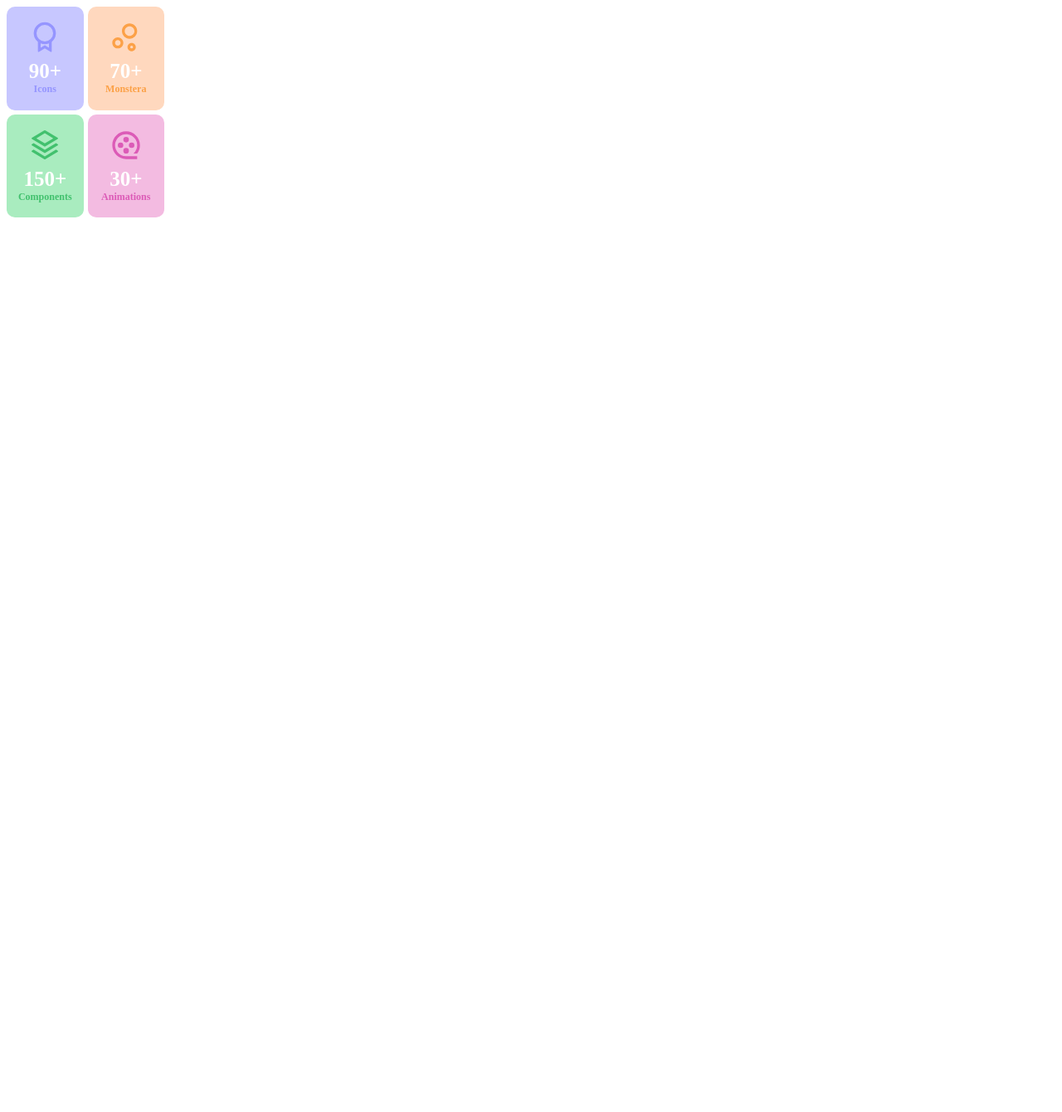
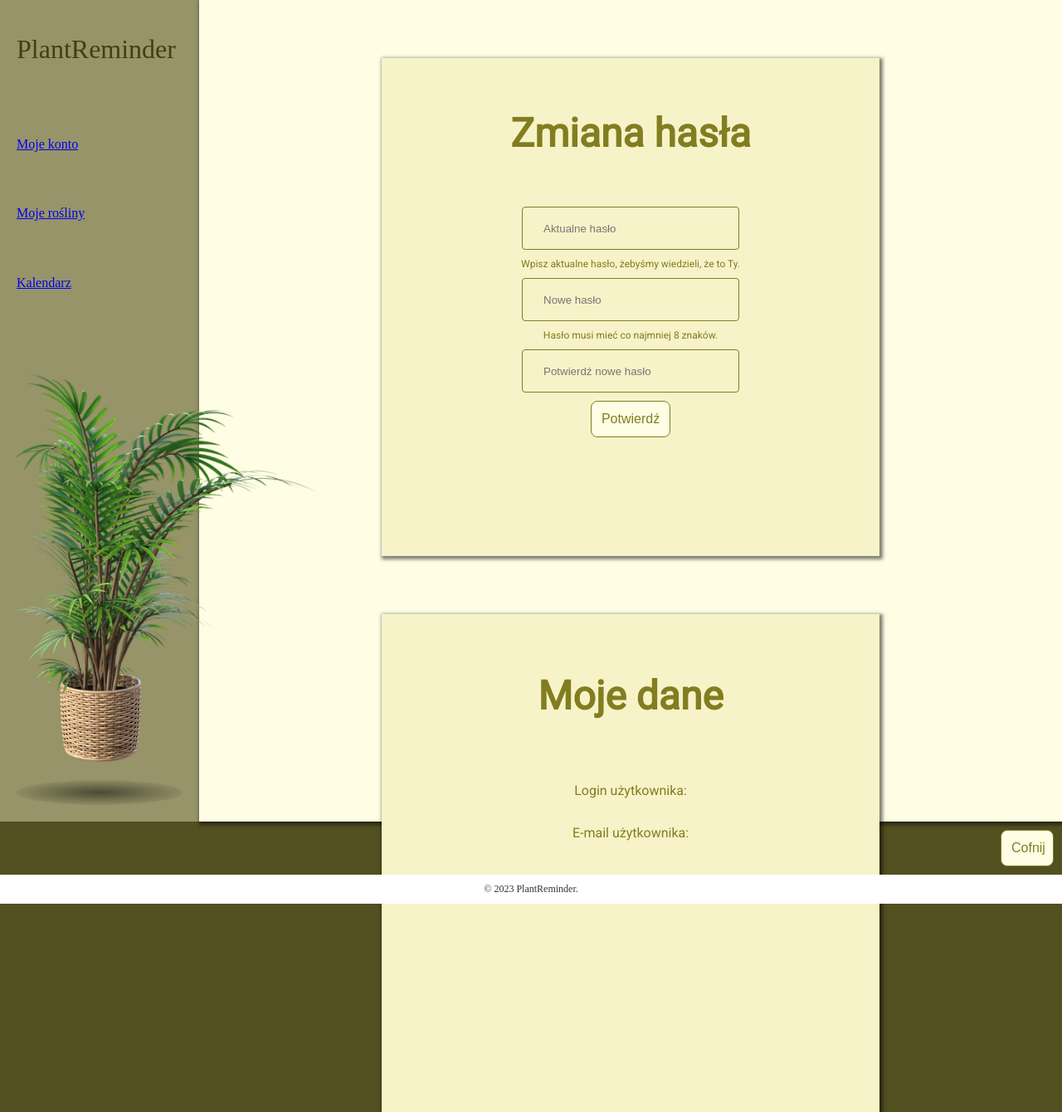
Before and after one commit to Maja06063/PlantReminder, a Flask app: template ServerApp/templates/my_account.html in a window 1280 px wide. Shown: the whole page at 83% size. Before the commit the page ends 262 px from the top, so only its background shows below. Run offline with Flask 3, Linux system fonts and the light colour scheme; the template is opened without the code that fills it, so the values that code supplies are empty.

Commit message:
Ostatni stan przed wprowadzaniem cookies

```diff
--- a/ServerApp/backend.py
+++ b/ServerApp/backend.py
@@ -1,7 +1,9 @@
 from flask import Flask, request, render_template
 from podstrona_login import generate_logged_page
+from my_account import generate_my_account_page
 from dbConector import base_connect
 from users import userRegistered
+import json
 
 app = Flask(__name__) #tworzenie nowej instancji klasy Flask
 
@@ -10,6 +12,7 @@ def initial_web_page():
     return render_template("index.html")
 
 @app.route('/podstrona_login', methods=['GET'])
+@app.route('/my_account', methods=['GET'])
 def redirect_to_login_page():
     return "<script>location.href = '/';</script>"
 
@@ -39,10 +42,10 @@ def logged_page():
     cursor.execute("SELECT * FROM UserName WHERE login = '" + post_data_dict["login"] + "';")
     rows = cursor.fetchall()
 
-    if (len(rows) == 1):
+    if (len(rows) == 1): #Sprawdzamy czy znaleziono uzytkownika o podany loginie
 
-        if (str(rows[0][1])==str(post_data_dict["password"])):
-            return generate_logged_page(post_data_dict, connection)
+        if (str(rows[0][1])==str(post_data_dict["password"])): #Sprawdzamy czy zgadza sie haslo
+            return generate_logged_page(post_data_dict, connection) #funkcja zwraca gotowa strone
 
         return render_template("index.html") + """
             <script>var pass_error = document.getElementById("pass_error");
@@ -54,6 +57,22 @@ def logged_page():
         login_error.style.display = "block";</script>
         """
 
+@app.route('/my_account', methods=['POST'])
+def redirect_to_my_account_page():
+    post_data_dict = request.get_json()
+    cursor = connection.cursor()
+    cursor.execute("SELECT * FROM UserName WHERE login = '" + post_data_dict["login"] + "';")
+    rows = cursor.fetchall()
+
+    if (len(rows) == 1): #Sprawdzamy czy znaleziono uzytkownika o podany loginie
+
+        if (str(rows[0][1])==str(post_data_dict["password"])): #Sprawdzamy czy zgadza sie haslo
+            return generate_my_account_page(post_data_dict, connection) #funkcja zwraca gotowa strone
+
+        return "Błąd: Hasło się nie zgadza!"
+
+    return "Błąd: Login się nie zgadza!"
+
 if __name__ == '__main__':
     connection = base_connect()
     app.run()
--- a/ServerApp/podstrona_login.py
+++ b/ServerApp/podstrona_login.py
@@ -67,6 +67,6 @@ def generate_logged_page(args_dict, connection) -> str:
     cursor.execute("SELECT * FROM Plants WHERE login = '" + args_dict["login"] + "';")
     plants = cursor.fetchall()
 
-
-
-    return render_template("podstrona_login.html") + generate_plants_cards(plants,connection)
+    return render_template("podstrona_login.html") + generate_plants_cards(plants,connection)+'''
+    <script>localStorage.setItem('login', '%s');
+    localStorage.setItem('password', '%s');</script>'''% (args_dict["login"], args_dict["password"])
--- a/ServerApp/static/styles/my_account.css
+++ b/ServerApp/static/styles/my_account.css
@@ -1,74 +1,82 @@
-.card {
-    width: 190px;
-    height: 254px;
-    color: white;
-    display: grid;
-    grid-template-columns: 1fr 1fr;
-    grid-template-rows: 1fr 1fr;
-    gap: 5px;
-    overflow: visible;
+body {
+    margin: 0;
+    padding: 0;
+    display: flex;
+    justify-content: space-between; /* Ustawienie równego odstępu między kontenerami */
 }
 
-   .card .item {
-    border-radius: 10px;
-    width: 100%;
-    height: 100%;
+.container-left,
+.container-right {
     display: flex;
     flex-direction: column;
     align-items: center;
-    justify-content: center;
+    width: 600px;
+    height: 600px;
+    margin: 0 auto;
+    margin-top: 70px;
+    padding: 0;
+    box-shadow: 0 0 5px rgba(0, 0, 0, 0.9);
+    font-family: 'Roboto', sans-serif;
+    box-shadow: 2px 2px 4px 2px rgba(0, 0, 0, 0.5);
+    background-color: rgb(247, 243, 200); /* Kolor beżowy */
+    padding: 20px; /* Wewnętrzny odstęp */
+    box-sizing: border-box; /* Włączenie padding do szerokości */
 }
 
-   .item:hover {
-    transform: scale(0.95);
-    transition: all 0.3s;
+.container-left form {
+    display: flex;
+    flex-direction: column;
+    justify-content: center;
+    align-items: center;
 }
 
-   .item svg {
-    width: 40px;
-    height: 40px;
-    margin-bottom: 7px;
+.container-right .h2,.container-left .h1{
+    font-size: 48px;
+    color: #827d20;
+    padding: 10px;
+    margin-bottom: 50px;
+  }
+.container-left input {
+    width: 210px;
+    height: 50px;
+    padding: 0 25px;
+    background: transparent;
+    border-radius: 4px;
+    border: 1px solid #fe4567;
+    color: #44433d;
+    animation: shake_541 0.14s 3;
+  }
+  .container-left .act_pass_text{
+    font-size: 12px;
+    color: #827d20;
+    margin-bottom: 50px;
+    margin-top: 10px;
+    margin-bottom: 10px;
+  }
+  .container-right .my_data{
+    color: #827d20;
+  }
+  input:valid {
+    border-color: #827d20;
+    animation: none;
   }
 
-   .item--1 {
-    background: #c7c7ff;
+.container-left button {
+    display: flex;
+    justify-content: center;
+    margin-top: 10px;
+    white-space: nowrap; /* Tekst nie będzie się zawijał */
+    background-color: #fffbb3;
+    border: 1px solid #3A3A3A;
+    color: #827d20;
+    border-color: #827d20;
+    border-radius: 8px; /* Zwiększenie zaokrąglenia rogów */
+    font-size: 16px; /* Zwiększenie rozmiaru czcionki */
 }
 
-   .item--2 {
-    background: #ffd8be;
+  .container-left .confirm-button{
+    margin-top: 2%;
   }
-
-   .item--3 {
-    background: #a9ecbf;
+  .container-left .confirm-button:hover{
+    background-color: #9e982dc0;
   }
-
-   .item--4 {
-    background: #f3bbe1;
-   }
-
-   .quantity {
-    font-size: 25px;
-    font-weight: 600;
-   }
-
-   .text {
-    font-size: 12px;
-    font-family: inherit;
-    font-weight: 600;
-   }
-
-   .text--1 {
-    color: rgba(149,149,255,1);
-   }
-
-   .text--2 {
-    color: rgba(252,161,71,1);
-   }
-
-   .text--3 {
-    color: rgba(66,193,110,1);
-   }
-
-   .text--4 {
-    color: rgba(220,91,183,1);
-   }
--- a/ServerApp/static/styles/podstrona_login_style.css
+++ b/ServerApp/static/styles/podstrona_login_style.css
@@ -11,7 +11,6 @@ body {
 .sidebar-container {
   display: flex;
   align-items: stretch;
-  box-shadow: 0 0 5px rgba(0, 0, 0, 0.9);
 }
 .card {
   width: 250px;
@@ -54,6 +53,11 @@ body {
   font-size: 14px;
   color: #827d20;
 }
+
+.center-container {
+    margin-bottom: 0;
+}
+
 .sidebar {
   width: 200px;
   height: 950px;
@@ -80,7 +84,7 @@ body {
   background: radial-gradient(ellipse at center, rgba(0, 0, 0, 0.5) 0%, transparent 80%);
 }
 
-.sidebar a {
+.sidebar button {
   text-decoration: none;
   height: 10%;
   color: #333;
@@ -92,7 +96,7 @@ body {
   transition: background-color 0.3s;
 }
 
-.sidebar a:hover {
+.sidebar button:hover {
   background-color: #fffee5
 }
 
@@ -110,7 +114,6 @@ body {
 
 .main-container button {
   background-color: #fffee5;
-  width: 10%;
   margin-bottom: 10px;
   border: 1px solid #3A3A3A;
   color: #827d20;
@@ -121,9 +124,9 @@ body {
 }
 
 .main-container .return-button {
-  position: fixed;
-  right: 20px;
-  bottom: 30px;
+  margin-top: 10px;
+  margin-right: 10px;
+  margin-bottom: 10px;
   width: 5%; /* Szerokość ustawiona na 100% */
 }
 
@@ -146,3 +149,8 @@ body {
 .no-bold-header {
   font-weight: normal;
 }
+
+.return-button-container {
+  display: flex;
+  justify-content: right;
+}
--- a/ServerApp/templates/my_account.html
+++ b/ServerApp/templates/my_account.html
@@ -1,32 +1,56 @@
 <!DOCTYPE html>
-<html lang="en">
+<html>
 <head>
-    <meta charset="UTF-8">
-    <meta name="viewport" content="width=device-width, initial-scale=1.0">
-    <title>Document</title>
-    <link rel="stylesheet" href="my_account.css">
+  <title>Moja Podstrona</title>
+  <meta charset="utf-8">
+  <!-- Dodaj link do zewnętrznej czcionki (jeśli dostępna online) -->
+  <link href="https://fonts.googleapis.com/css2?family=Roboto&display=swap" rel="stylesheet">
+  <link rel="stylesheet" href="{{ url_for('static', filename='styles/my_account.css') }}">
+  <link rel="stylesheet" href="{{ url_for('static', filename='styles/styles.css') }}">
+  <link rel="stylesheet" href="{{ url_for('static', filename='styles/podstrona_login_style.css') }}"> <!-- Dodaj ten link -->
+
 </head>
 <body>
-    <div class="card">
-        <div class="item item--1">
-          <svg height="24" width="24" viewBox="0 0 24 24" xmlns="http://www.w3.org/2000/svg"><path d="M0 0h24v24H0z" fill="none"></path><path fill="rgba(149,149,255,1)" d="M17 15.245v6.872a.5.5 0 0 1-.757.429L12 20l-4.243 2.546a.5.5 0 0 1-.757-.43v-6.87a8 8 0 1 1 10 0zm-8 1.173v3.05l3-1.8 3 1.8v-3.05A7.978 7.978 0 0 1 12 17a7.978 7.978 0 0 1-3-.582zM12 15a6 6 0 1 0 0-12 6 6 0 0 0 0 12z"></path></svg>
-          <span class="quantity"> 90+ </span>
-          <span class="text text--1"> Icons </span>
+  <div class="main-container">
+    <div class="sidebar-container">
+      <div class="sidebar">
+        <h1 class="no-bold-header">PlantReminder</h1>
+        <a href="#">Moje konto</a>
+        <a href="/podstrona_login">Moje rośliny</a>
+        <a href="calendar.html">Kalendarz</a>
+        <img src="{{ url_for('static', filename='img/areka.png') }}">
+        <div class="circle"></div>
+      </div>
+      <div class="center-container">
+        <div class="container-left">
+          <h1 class="h1">Zmiana hasła</h1>
+          <form>
+            <input type="text" placeholder="Aktualne hasło">
+            <p class="act_pass_text">Wpisz aktualne hasło, żebyśmy wiedzieli, że to Ty.</p>
+            <input type="text" placeholder="Nowe hasło">
+            <p class="act_pass_text">Hasło musi mieć co najmniej 8 znaków.</p>
+            <input type="text" placeholder="Potwierdź nowe hasło">
+              <button class="Confirm-button">Potwierdź</button>
+          </form>
         </div>
-        <div class="item item--2">
-          <svg src="monstera_icon.png" viewBox="0 0 24 24" width="24" height="24"><path fill="none" d="M0 0L24 0 24 24 0 24z"></path><path d="M16 16c1.657 0 3 1.343 3 3s-1.343 3-3 3-3-1.343-3-3 1.343-3 3-3zM6 12c2.21 0 4 1.79 4 4s-1.79 4-4 4-4-1.79-4-4 1.79-4 4-4zm10 6c-.552 0-1 .448-1 1s.448 1 1 1 1-.448 1-1-.448-1-1-1zM6 14c-1.105 0-2 .895-2 2s.895 2 2 2 2-.895 2-2-.895-2-2-2zm8.5-12C17.538 2 20 4.462 20 7.5S17.538 13 14.5 13 9 10.538 9 7.5 11.462 2 14.5 2zm0 2C12.567 4 11 5.567 11 7.5s1.567 3.5 3.5 3.5S18 9.433 18 7.5 16.433 4 14.5 4z" fill="rgba(252,161,71,1)"></path></svg>    <span class="quantity"> 70+ </span>
-          <span class="text text--2"> Monstera </span>
-        </div>
-        <div class="item item--3">
-          <svg height="24" width="24" viewBox="0 0 24 24" xmlns="http://www.w3.org/2000/svg"><path d="M0 0h24v24H0z" fill="none"></path><path fill="rgba(66,193,110,1)" d="M20.083 15.2l1.202.721a.5.5 0 0 1 0 .858l-8.77 5.262a1 1 0 0 1-1.03 0l-8.77-5.262a.5.5 0 0 1 0-.858l1.202-.721L12 20.05l8.083-4.85zm0-4.7l1.202.721a.5.5 0 0 1 0 .858L12 17.65l-9.285-5.571a.5.5 0 0 1 0-.858l1.202-.721L12 15.35l8.083-4.85zm-7.569-9.191l8.771 5.262a.5.5 0 0 1 0 .858L12 13 2.715 7.429a.5.5 0 0 1 0-.858l8.77-5.262a1 1 0 0 1 1.03 0zM12 3.332L5.887 7 12 10.668 18.113 7 12 3.332z"></path></svg>
-          <span class="quantity"> 150+ </span>
-          <span class="text text--3"> Components </span>
-        </div>
-        <div class="item item--4">
-          <svg height="24" width="24" viewBox="0 0 24 24" xmlns="http://www.w3.org/2000/svg"><path d="M0 0h24v24H0z" fill="none"></path><path fill="rgba(220,91,183,1)" d="M12 20h8v2h-8C6.477 22 2 17.523 2 12S6.477 2 12 2s10 4.477 10 10a9.956 9.956 0 0 1-2 6h-2.708A8 8 0 1 0 12 20zm0-10a2 2 0 1 1 0-4 2 2 0 0 1 0 4zm-4 4a2 2 0 1 1 0-4 2 2 0 0 1 0 4zm8 0a2 2 0 1 1 0-4 2 2 0 0 1 0 4zm-4 4a2 2 0 1 1 0-4 2 2 0 0 1 0 4z"></path></svg>
-          <span class="quantity"> 30+ </span>
-          <span class="text text--4"> Animations </span>
-        </div>
+        <center class="container-right">
+          <h2 class="h2">Moje dane</h2>
+          <p class="my_data">Login użytkownika:</p>
+          <p class="my_data">E-mail użytkownika:</p>
+        </center>
       </div>
+    </div>
+    <div class="return-button-container">
+      <button class="return-button" onclick="goBack()">Cofnij</button>
+    </div>
+    <script>
+      function goBack() {
+        window.history.back();
+      }
+    </script>
+  </div>
+  <div class="footer">
+    <p>© 2023 PlantReminder.</p>
+  </div>
 </body>
 </html>
```
Also changed, not shown: ServerApp/my_account.py (added, +11 -0 lines), ServerApp/templates/podstrona_login.html (+26 -2 lines). Lines whose indentation alone changed are shown as unchanged.
